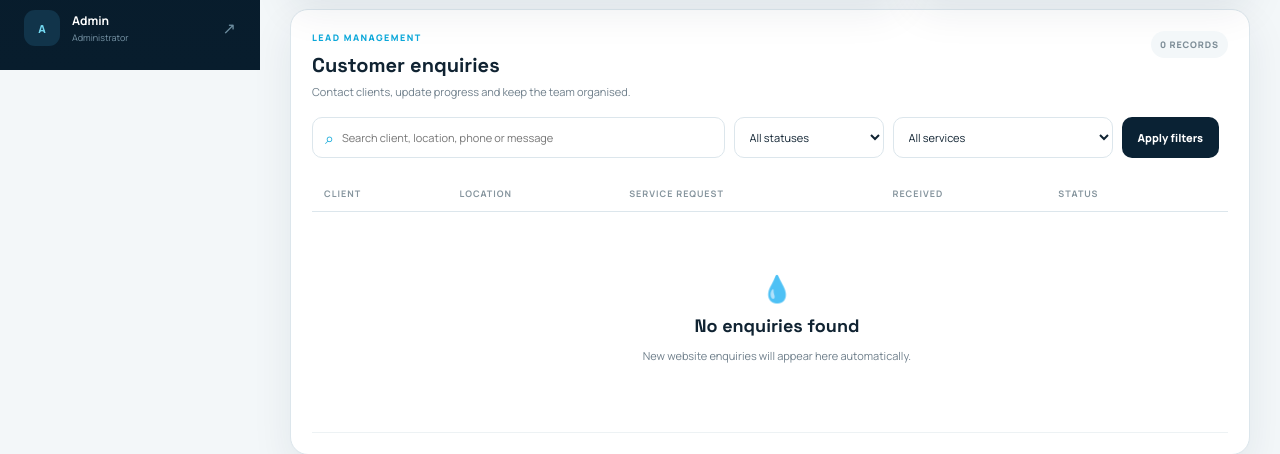
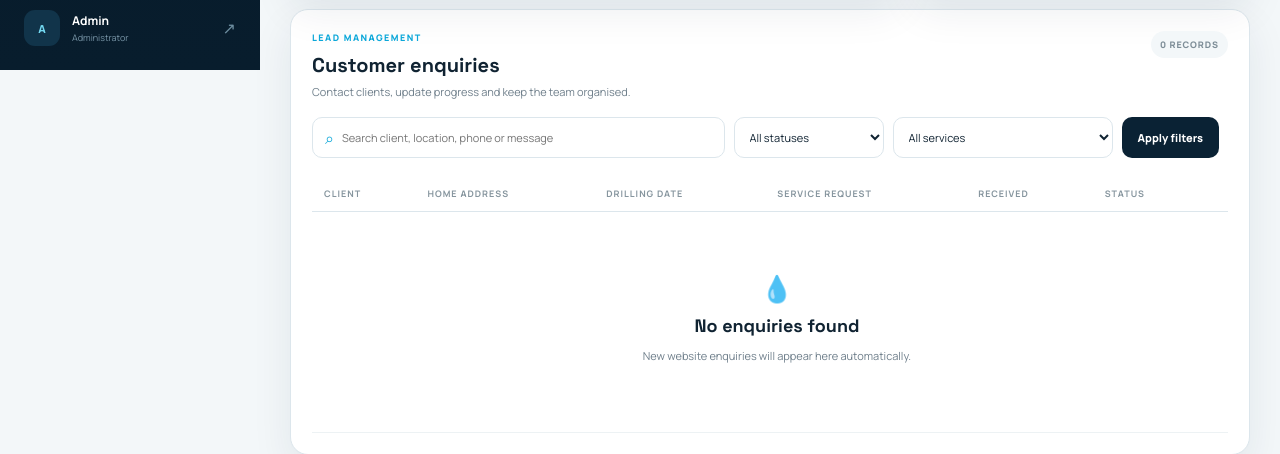
Before and after one commit to NkosinathiDNkosi/BGFwaterdrilling, a Flask app: page / in a window 1280 px wide. Shown: the part 730-1184 px from the top of the page. Run offline with Flask 3, Linux system fonts and the light colour scheme; a user stored in the database is signed in; data that the repository does not hold is empty; parts of the project's set-up code (start-up, migrations or seed data) failed here and were passed over.

Commit message:
Add files via upload

```diff
--- a/admin/templates/dashboard.html
+++ b/admin/templates/dashboard.html
@@ -34,15 +34,16 @@
     <select name="service"><option value="all">All services</option>{% for item in services %}<option value="{{ item }}" {{ 'selected' if active_service == item }}>{{ item }}</option>{% endfor %}</select>
     <button type="submit">Apply filters</button>{% if query or active_status != 'all' or active_service != 'all' %}<a class="clear-link" href="{{ url_for('dashboard') }}">Reset</a>{% endif %}
   </form>
-  <div class="table-wrap"><table><thead><tr><th>Client</th><th>Location</th><th>Service request</th><th>Received</th><th>Status</th><th></th></tr></thead><tbody>
+  <div class="table-wrap"><table><thead><tr><th>Client</th><th>Home Address</th><th>Drilling date</th><th>Service request</th><th>Received</th><th>Status</th><th></th></tr></thead><tbody>
   {% for enquiry in enquiries %}<tr>
     <td><div class="customer"><span>{{ enquiry.full_name|initials }}</span><div><strong>{{ enquiry.full_name }}</strong><small>{{ enquiry.phone }}{% if enquiry.email %} · {{ enquiry.email }}{% endif %}</small></div></div></td>
     <td><strong>{{ enquiry.location }}</strong><small class="subtle">Limpopo service area</small></td>
+    <td><strong>{{ enquiry.preferred_drilling_date or 'Not selected' }}</strong><small class="subtle">Estimated date</small></td>
     <td><strong>{{ enquiry.service }}</strong><small class="message-preview">{{ enquiry.message or 'No extra message supplied.' }}</small></td>
     <td>{{ enquiry.created_at|pretty_date }}</td>
     <td><span class="status status-{{ enquiry.status|lower }}">{{ enquiry.status }}</span></td>
     <td><a class="table-action" href="{{ url_for('enquiry_detail', enquiry_id=enquiry.id) }}">Open <span>→</span></a></td>
-  </tr>{% else %}<tr><td colspan="6"><div class="empty-state"><span>💧</span><strong>No enquiries found</strong><p>New website enquiries will appear here automatically.</p></div></td></tr>{% endfor %}
+  </tr>{% else %}<tr><td colspan="7"><div class="empty-state"><span>💧</span><strong>No enquiries found</strong><p>New website enquiries will appear here automatically.</p></div></td></tr>{% endfor %}
   </tbody></table></div>
 </section>
 {% endblock %}
--- a/admin/templates/detail.html
+++ b/admin/templates/detail.html
@@ -2,7 +2,7 @@
 <a class="back-link" href="{{ url_for('dashboard') }}">← Back to enquiries</a>
 <section class="detail-head"><div class="detail-person"><span>{{ enquiry.full_name|initials }}</span><div><p class="eyebrow">Enquiry #{{ enquiry.id }}</p><h1>{{ enquiry.full_name }}</h1><p>{{ enquiry.location }} · {{ enquiry.created_at|pretty_date }}</p></div></div><span class="status status-{{ enquiry.status|lower }}">{{ enquiry.status }}</span></section>
 <section class="detail-grid">
-  <article class="panel detail-main"><p class="eyebrow">Service request</p><h2>{{ enquiry.service }}</h2><div class="message-box">{{ enquiry.message or 'The customer did not add an extra message.' }}</div><div class="detail-data"><div><small>Project location</small><strong>{{ enquiry.location }}</strong></div><div><small>Current stage</small><strong>{{ enquiry.status }}</strong></div><div><small>Phone number</small><strong>{{ enquiry.phone }}</strong></div><div><small>Date received</small><strong>{{ enquiry.created_at|pretty_date }}</strong></div></div></article>
+  <article class="panel detail-main"><p class="eyebrow">Service request</p><h2>{{ enquiry.service }}</h2><div class="message-box">{{ enquiry.message or 'The customer did not add an extra message.' }}</div><div class="detail-data"><div><small>Home Address</small><strong>{{ enquiry.location }}</strong></div><div><small>Estimated drilling date</small><strong>{{ enquiry.preferred_drilling_date or 'Not selected' }}</strong></div><div><small>Current stage</small><strong>{{ enquiry.status }}</strong></div><div><small>Phone number</small><strong>{{ enquiry.phone }}</strong></div><div><small>Date received</small><strong>{{ enquiry.created_at|pretty_date }}</strong></div></div></article>
   <aside class="panel detail-side"><p class="eyebrow">Customer contact</p><a class="contact-action" href="tel:{{ enquiry.phone }}"><span>Call client</span><strong>{{ enquiry.phone }}</strong></a><a href="https://www.facebook.com/profile.php?id=61591641160093" target="_blank" aria-label="Facebook" style="position:fixed;right:20px;bottom:90px;width:50px;height:50px;border-radius:50%;background:#1877F2;color:#fff;display:flex;align-items:center;justify-content:center;box-shadow:0 8px 20px rgba(0,0,0,.25);z-index:9999;text-decoration:none;font-size:24px;"><i class="fab fa-facebook-f"></i></a>
 <a class="contact-action whatsapp" href="https://wa.me/{{ enquiry.phone|replace('+','')|replace(' ','') }}" target="_blank"><span>WhatsApp</span><strong>Start conversation ↗</strong></a>{% if enquiry.email %}<a class="contact-action" href="mailto:{{ enquiry.email }}"><span>Email</span><strong>{{ enquiry.email }}</strong></a>{% endif %}<hr><form method="post" action="{{ url_for('update_status', enquiry_id=enquiry.id) }}"><label>Update workflow stage<select name="status">{% for item in statuses %}<option value="{{ item }}" {{ 'selected' if enquiry.status == item }}>{{ item }}</option>{% endfor %}</select></label><button class="primary-btn" type="submit">Save status <b>✓</b></button></form><form method="post" action="{{ url_for('trash_enquiry', enquiry_id=enquiry.id) }}" onsubmit="return confirm('Move this enquiry to Trash?')"><button class="danger-btn" type="submit">Move to Trash</button></form></aside>
 </section>{% endblock %}
--- a/app.py
+++ b/app.py
@@ -3,7 +3,7 @@
 import os
 import re
 import sqlite3
-from datetime import datetime
+from datetime import date, datetime, timedelta
 from functools import wraps
 
 from flask import (
@@ -76,11 +76,32 @@ def init_db():
             phone TEXT NOT NULL,
             email TEXT,
             location TEXT NOT NULL,
+            preferred_drilling_date TEXT,
             service TEXT NOT NULL,
             message TEXT,
             status TEXT NOT NULL DEFAULT 'New',
             created_at TEXT NOT NULL
         )
+        """
+    )
+
+    # Safely upgrade databases created by an earlier version of the website.
+    columns = {
+        row[1] for row in cursor.execute("PRAGMA table_info(enquiries)").fetchall()
+    }
+    if "preferred_drilling_date" not in columns:
+        cursor.execute(
+            "ALTER TABLE enquiries ADD COLUMN preferred_drilling_date TEXT"
+        )
+
+    # SQLite allows multiple NULL values, so old enquiries remain valid while
+    # every newly selected drilling date is protected against double-booking.
+    cursor.execute(
+        """
+        CREATE UNIQUE INDEX IF NOT EXISTS
+            unique_enquiry_drilling_date
+        ON enquiries(preferred_drilling_date)
+        WHERE preferred_drilling_date IS NOT NULL
         """
     )
 
@@ -138,6 +159,38 @@ def valid_phone(phone):
     return bool(re.fullmatch(r"(?:\+27|0)\d{9}", cleaned))
 
 
+def get_available_drilling_dates(days=90):
+    """Return unbooked dates from tomorrow through the requested date window."""
+    today = date.today()
+    last_day = today + timedelta(days=days)
+    connection = get_db_connection()
+    booked_dates = {
+        row["preferred_drilling_date"]
+        for row in connection.execute(
+            """
+            SELECT preferred_drilling_date
+            FROM enquiries
+            WHERE preferred_drilling_date IS NOT NULL
+            """
+        ).fetchall()
+    }
+    connection.close()
+
+    available_dates = []
+    current_day = today + timedelta(days=1)
+    while current_day <= last_day:
+        iso_date = current_day.isoformat()
+        if iso_date not in booked_dates:
+            available_dates.append(
+                {
+                    "value": iso_date,
+                    "label": current_day.strftime("%A, %d %B %Y"),
+                }
+            )
+        current_day += timedelta(days=1)
+    return available_dates
+
+
 def login_required(view_function):
     """Protect dashboard routes from unauthenticated visitors."""
 
@@ -160,6 +213,7 @@ def index():
     response = make_response(render_template(
         "index.html",
         services=SERVICES,
+        available_dates=get_available_drilling_dates(),
         year=datetime.now().year,
     ))
     response.headers["Cache-Control"] = "public, max-age=300, stale-while-revalidate=600"
@@ -173,37 +227,87 @@ def submit_enquiry():
     phone = request.form.get("phone", "").strip()
     email = request.form.get("email", "").strip()
     location = request.form.get("location", "").strip()
+    preferred_drilling_date = request.form.get(
+        "preferred_drilling_date", ""
+    ).strip()
     service = request.form.get("service", "").strip()
     message = request.form.get("message", "").strip()
 
     if len(full_name) < 2 or not valid_phone(phone) or not location:
-        flash("Please enter your name, location and a valid South African phone number.", "error")
+        flash("Please enter your name, home address and a valid South African phone number.", "error")
+        return redirect(url_for("index", _anchor="contact"))
+
+    try:
+        requested_date = date.fromisoformat(preferred_drilling_date)
+    except ValueError:
+        requested_date = None
+
+    first_available_day = date.today() + timedelta(days=1)
+    last_available_day = date.today() + timedelta(days=90)
+    if (
+        requested_date is None
+        or requested_date < first_available_day
+        or requested_date > last_available_day
+    ):
+        flash("Please choose one of the available drilling dates.", "error")
         return redirect(url_for("index", _anchor="contact"))
 
     if service not in SERVICES:
         service = "General Enquiry"
 
     connection = get_db_connection()
-    connection.execute(
-        """
-        INSERT INTO enquiries
-            (full_name, phone, email, location, service, message, status, created_at)
-        VALUES (?, ?, ?, ?, ?, ?, 'New', ?)
-        """,
-        (
-            full_name,
-            phone,
-            email,
-            location,
-            service,
-            message,
-            datetime.now().strftime("%Y-%m-%d %H:%M:%S"),
-        ),
+    try:
+        # BEGIN IMMEDIATE serialises competing writes. The unique index remains
+        # the final safeguard if two visitors submit the same date together.
+        connection.execute("BEGIN IMMEDIATE")
+        already_booked = connection.execute(
+            """
+            SELECT id FROM enquiries
+            WHERE preferred_drilling_date = ?
+            """,
+            (preferred_drilling_date,),
+        ).fetchone()
+        if already_booked:
+            connection.rollback()
+            flash(
+                "That drilling date has just been booked. Please select another available date.",
+                "error",
+            )
+            return redirect(url_for("index", _anchor="contact"))
+
+        connection.execute(
+            """
+            INSERT INTO enquiries
+                (full_name, phone, email, location, preferred_drilling_date,
+                 service, message, status, created_at)
+            VALUES (?, ?, ?, ?, ?, ?, ?, 'New', ?)
+            """,
+            (
+                full_name,
+                phone,
+                email,
+                location,
+                preferred_drilling_date,
+                service,
+                message,
+                datetime.now().strftime("%Y-%m-%d %H:%M:%S"),
+            ),
+        )
+        connection.commit()
+    except sqlite3.IntegrityError:
+        connection.rollback()
+        flash(
+            "That drilling date has just been booked. Please select another available date.",
+            "error",
+        )
+        return redirect(url_for("index", _anchor="contact"))
+    finally:
+        connection.close()
+
+    flash(
+        "Thank you. Your preferred drilling date has been reserved and our team will contact you shortly.",
+        "success",
     )
-    connection.commit()
-    connection.close()
-
-    flash("Thank you. Our team will contact you shortly to discuss your site.", "success")
     return redirect(url_for("index", _anchor="contact"))
 
 
@@ -310,7 +414,7 @@ def sitemap_xml():
     content = f"""<?xml version="1.0" encoding="UTF-8"?>
 <urlset xmlns="http://www.sitemaps.org/schemas/sitemap/0.9">
   <url>
-    <loc>https://bgfwaterdrilling.co.za/</loc>
+    <loc>https://burgersfortwaterdrilling.co.za/</loc>
     <lastmod>{today}</lastmod>
     <changefreq>weekly</changefreq>
     <priority>1.0</priority>
--- a/templates/dashboard.html
+++ b/templates/dashboard.html
@@ -21,17 +21,17 @@
       <div class="table-heading"><div><h2>Latest requests</h2><p>Update the status as each lead moves forward.</p></div></div>
       <div class="table-scroll">
         <table>
-          <thead><tr><th>Date</th><th>Client</th><th>Location</th><th>Service</th><th>Message</th><th>Status</th><th></th></tr></thead>
+          <thead><tr><th>Received</th><th>Client</th><th>Home Address</th><th>Drilling date</th><th>Service</th><th>Message</th><th>Status</th><th></th></tr></thead>
           <tbody>
             {% for enquiry in enquiries %}
             <tr>
               <td>{{ enquiry.created_at }}</td>
               <td><strong>{{ enquiry.full_name }}</strong><a href="tel:{{ enquiry.phone }}">{{ enquiry.phone }}</a>{% if enquiry.email %}<a href="mailto:{{ enquiry.email }}">{{ enquiry.email }}</a>{% endif %}</td>
-              <td>{{ enquiry.location }}</td><td>{{ enquiry.service }}</td><td class="message-cell">{{ enquiry.message or '—' }}</td>
+              <td>{{ enquiry.location }}</td><td>{{ enquiry.preferred_drilling_date or 'Not selected' }}</td><td>{{ enquiry.service }}</td><td class="message-cell">{{ enquiry.message or '—' }}</td>
               <td><form action="{{ url_for('update_status', enquiry_id=enquiry.id) }}" method="POST"><select name="status" onchange="this.form.submit()">{% for status in statuses %}<option value="{{ status }}" {% if enquiry.status == status %}selected{% endif %}>{{ status }}</option>{% endfor %}</select></form></td>
               <td><form action="{{ url_for('delete_enquiry', enquiry_id=enquiry.id) }}" method="POST" onsubmit="return confirm('Delete this enquiry?')"><button class="delete-button" aria-label="Delete enquiry"><i class="fa-solid fa-trash"></i></button></form></td>
             </tr>
-            {% else %}<tr><td class="empty-table" colspan="7"><i class="fa-regular fa-folder-open"></i><strong>No enquiries yet</strong><span>New website enquiries will appear here.</span></td></tr>{% endfor %}
+            {% else %}<tr><td class="empty-table" colspan="8"><i class="fa-regular fa-folder-open"></i><strong>No enquiries yet</strong><span>New website enquiries will appear here.</span></td></tr>{% endfor %}
           </tbody>
         </table>
       </div>
--- a/templates/index.html
+++ b/templates/index.html
@@ -295,7 +295,7 @@
   </section>
 
   <!-- APPOINTMENT-FOCUSED CTA -->
-  <section class="contact-section">
+  <section class="section contact">
     <div class="contact-bg" aria-hidden="true"></div>
     <div class="container contact-grid">
       <div class="contact-copy reveal">
@@ -313,7 +313,8 @@
         <div class="form-heading"><span>FREE SITE SURVEY</span><h3>Request an appointment</h3><p>Complete the form and we will call you back.</p></div>
         {% with messages = get_flashed_messages(with_categories=true) %}{% for category,message in messages %}<div class="flash {{ category }}">{{ message }}</div>{% endfor %}{% endwith %}
         <div class="form-row"><label>Full name<input name="full_name" required placeholder="Your full name"></label><label>Phone number<input name="phone" required placeholder="e.g. 081 802 1758"></label></div>
-        <div class="form-row"><label>Property location<input name="location" required placeholder="Town or area"></label><label>Email address<input name="email" type="email" placeholder="Optional"></label></div>
+        <div class="form-row"><label>Home Address<input name="location" required autocomplete="street-address" placeholder="Street address, town or area"></label><label>Email address<input name="email" type="email" autocomplete="email" placeholder="Optional"></label></div>
+        <label>Estimated date to drill<select name="preferred_drilling_date" required><option value="">Choose an available date</option>{% for drilling_date in available_dates %}<option value="{{ drilling_date.value }}">{{ drilling_date.label }}</option>{% endfor %}</select><small class="field-help">Only currently available dates are shown. One drilling appointment is accepted per day.</small></label>
         <label>Service required<select name="service" required><option value="">Choose a service</option>{% for service in services %}<option>{{ service }}</option>{% endfor %}</select></label>
         <label>Tell us about the property<textarea name="message" rows="4" placeholder="Home, farm, business, preferred depth or any questions..."></textarea></label>
         <button class="btn btn-primary full" type="submit">Secure my free survey <i class="fa-solid fa-arrow-right"></i></button>
```
Also changed, not shown: admin/admin_app.py (+10 -2 lines), static/style.css (+21 -10 lines).
